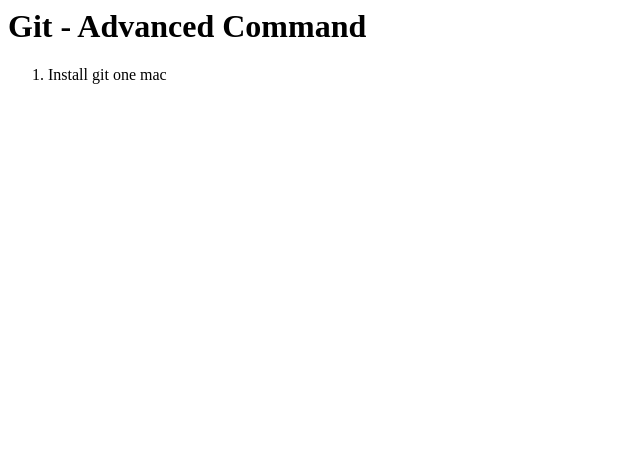
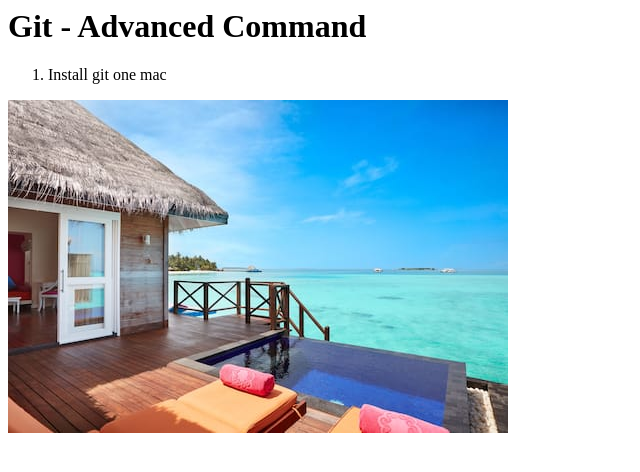
Before and after one commit to fabiolindemberg/git-study, a plain HTML site: page index.html in a window 1280 px wide. Shown: the whole page, without its empty margins (0-640 px from the left). Drawn offline with Linux system fonts and the light colour scheme.

Commit message:
Add image vilu.jpg

```diff
--- a/index.html
+++ b/index.html
@@ -5,5 +5,9 @@
         <ol>
             <li>Install git one mac</li>
         </ol>
+
+        <div>
+            <img src="vilu.jpg"/>
+        </div>
     </body>
 </html>
```
Also changed, not shown: vilu.jpg (added).
